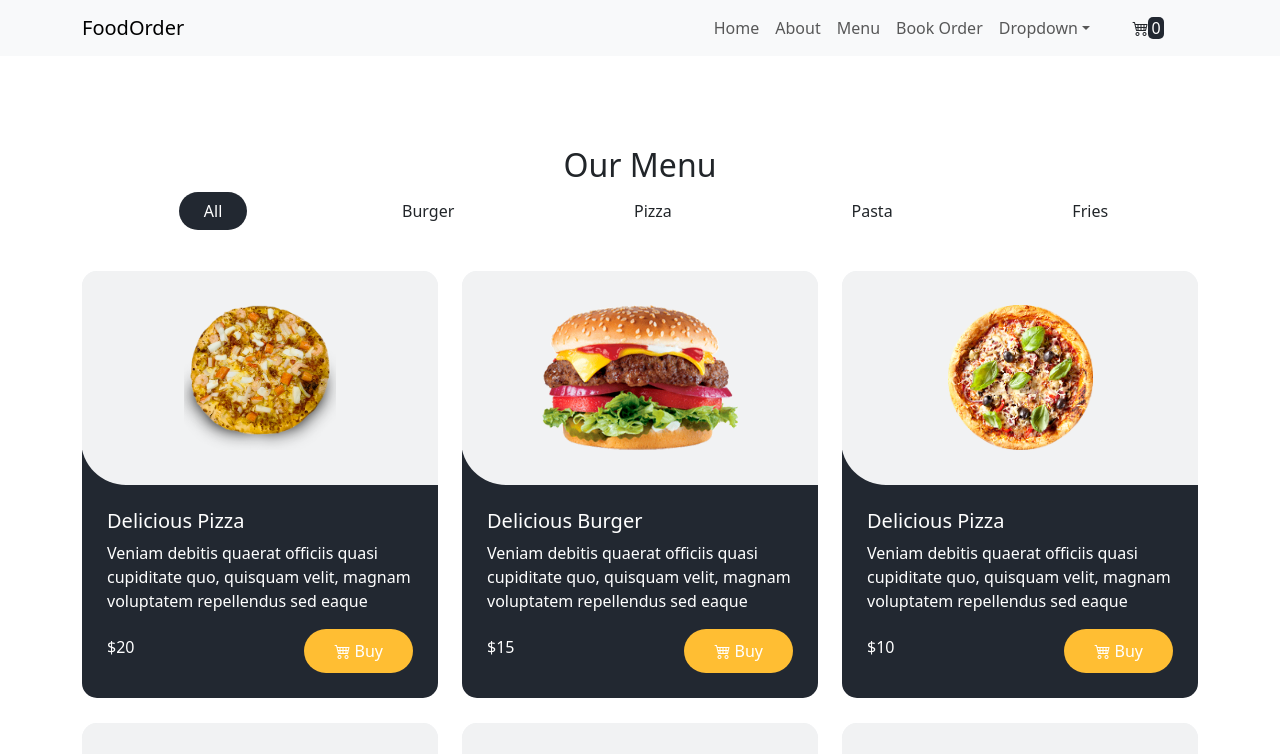
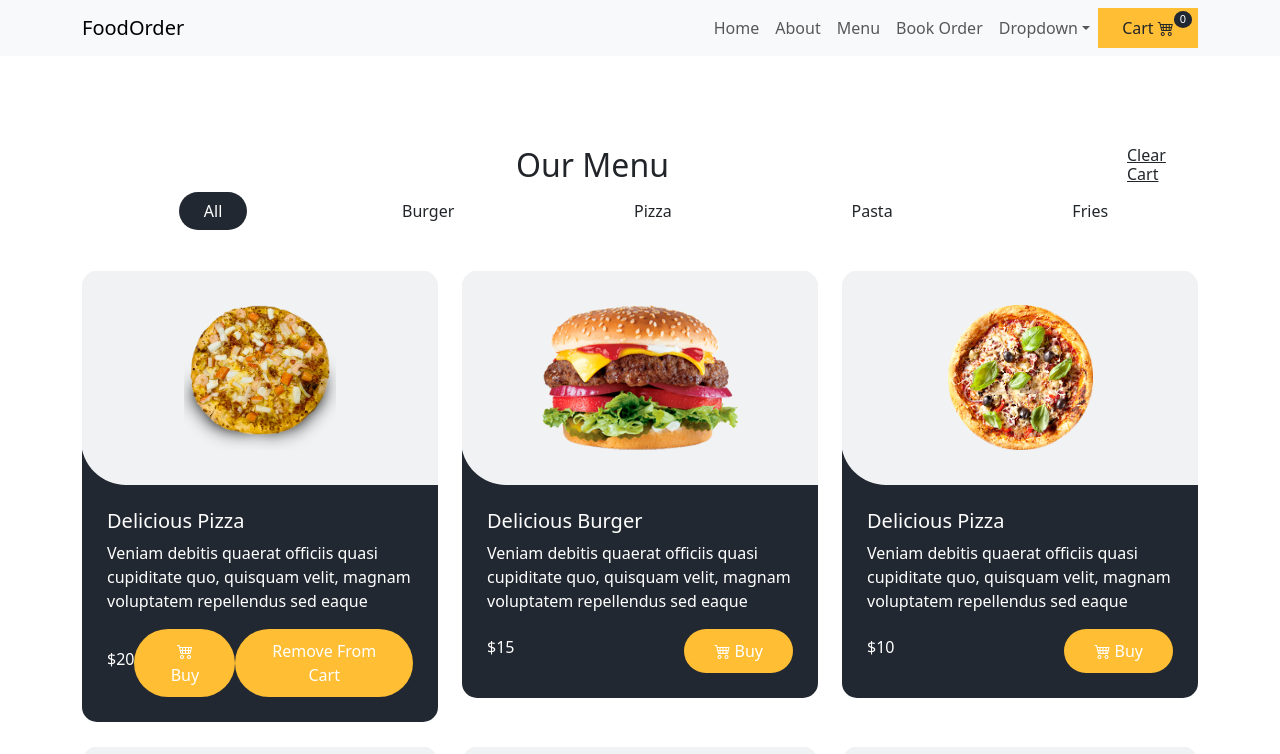
Before and after one commit to arunpradhan/FoodOrder, a React (Vite) app: page /menu in a window 1280 px wide. Shown: the top 754 px of the page. Built offline with nearby package versions, Linux system fonts and the light colour scheme.

Commit message:
Update condition for remove and empty cart

```diff
--- a/src/App.css
+++ b/src/App.css
@@ -16,13 +16,16 @@ body {
     width: 100px;
     align-content: center;
     text-align: center;
-    background-color: #ffbe33;
+    background-color: #ffbe33 !important;
 }
 .cart-count {
     background-color: #222831;
     color: #FFF;
-    padding: 0px 3px;
-    border-radius: 5px;
+    padding: 0px 6px;
+    border-radius: 50%;
+    position: absolute;
+    top: 11px;
+    font-size: 11px;
 }
 /* Home Page */
 .hero-section-container {
--- a/src/components/Navigation.jsx
+++ b/src/components/Navigation.jsx
@@ -5,7 +5,6 @@ import NavDropdown from 'react-bootstrap/NavDropdown';
 import { Link } from 'react-router-dom';
 
 import { useSelector } from "react-redux"
-import { useEffect } from 'react';
 
 export default function Navigation() {
 
@@ -37,7 +36,7 @@ export default function Navigation() {
           </Nav>
         </Navbar.Collapse>
         <Link to="/cart" className="nav-link cart-count-btn order-1 order-md-2">
-          <i className="bi bi-cart4"></i>
+          Cart <i className="bi bi-cart4"></i>
           <span className='cart-count'>{result.length}</span>
         </Link>
       </Container>
--- a/src/pages/Menu.jsx
+++ b/src/pages/Menu.jsx
@@ -1,6 +1,6 @@
 import { Container, Row, Col } from "react-bootstrap";
 
-import { addToCart } from "../redux/action";
+import { addToCart, emptyCart, removeToCart } from "../redux/action";
 import { useDispatch } from "react-redux";
 
 export default function Menu() {
@@ -16,8 +16,13 @@ export default function Menu() {
             <section className="food_section layout_padding">
                 <Container>
                     <Row className="align-items-center">
-                        <Col>
+                        <Col xs={12} md={12} lg={11} xl={11} xxl={11}>
                             <h2 style={{ textAlign: "center" }}>Our Menu</h2>
+                        </Col>
+                        <Col xs={12} md={12} lg={1} xl={1} xxl={1}>
+                            <h6>
+                                <a onClick={() => dispatch(emptyCart())} style={{ textDecoration: "underline", cursor: "pointer" }}>Clear Cart</a>
+                            </h6>
                         </Col>
                     </Row>
                     <Row className="align-items-center">
@@ -53,6 +58,9 @@ export default function Menu() {
                                                 </h6>
                                                 <button onClick={() => dispatch(addToCart(foodMenu))} className="button-link">
                                                     <i className="bi bi-cart4"></i> Buy
+                                                </button>
+                                                <button onClick={() => dispatch(removeToCart(foodMenu))} className="button-link">
+                                                    Remove From Cart
                                                 </button>
                                             </div>
                                         </div>
--- a/src/redux/action.js
+++ b/src/redux/action.js
@@ -1,4 +1,4 @@
-import { ADD_TO_CART, REMOVE_TO_CART, UPDATE_TO_CART } from "./constant";
+import { ADD_TO_CART, REMOVE_TO_CART, EMPTY_CART } from "./constant";
 
 export const addToCart = (data) => {
     console.warn("action called", data);
@@ -8,3 +8,19 @@ export const addToCart = (data) => {
     };
 
 }
+
+export const removeToCart = (data) => {
+    console.warn("action removed called", data);
+    return {
+        type: REMOVE_TO_CART,
+        data //data: data
+    };
+
+}
+
+export const emptyCart = () => {
+    console.warn("action performed for empty cart");
+    return {
+        type: EMPTY_CART,
+    }
+}
--- a/src/redux/constant.js
+++ b/src/redux/constant.js
@@ -1,3 +1,3 @@
 export const ADD_TO_CART = "Add_To_cart";
 export const REMOVE_TO_CART = "Remove_To_cart";
-export const UPDATE_TO_CART = "Update_To_cart";
+export const EMPTY_CART = "Empty Cart";
--- a/src/redux/reducer.js
+++ b/src/redux/reducer.js
@@ -1,4 +1,4 @@
-import { ADD_TO_CART, REMOVE_TO_CART, UPDATE_TO_CART } from "./constant";
+import { ADD_TO_CART, REMOVE_TO_CART, EMPTY_CART } from "./constant";
 
 export const cartData = (data = [], action) => {
 
@@ -9,14 +9,18 @@ export const cartData = (data = [], action) => {
             // add to cart
             console.warn(ADD_TO_CART, action);
             return [action.data, ...data]; // [new data, old data]
+
         case REMOVE_TO_CART:
             // remove to cart
             console.warn(REMOVE_TO_CART, action);
-            return 1-1;
-        case UPDATE_TO_CART:
+            data.length = data.length ? data.length-1 : [];
+            return [...data];
+
+        case EMPTY_CART:
             // Update to cart
-            console.warn(UPDATE_TO_CART, action);
-            return 1+1;
+            console.warn(EMPTY_CART, action);
+            data = [];
+            return [...data];
 
         default:
             return data;//"No action matched";
```
